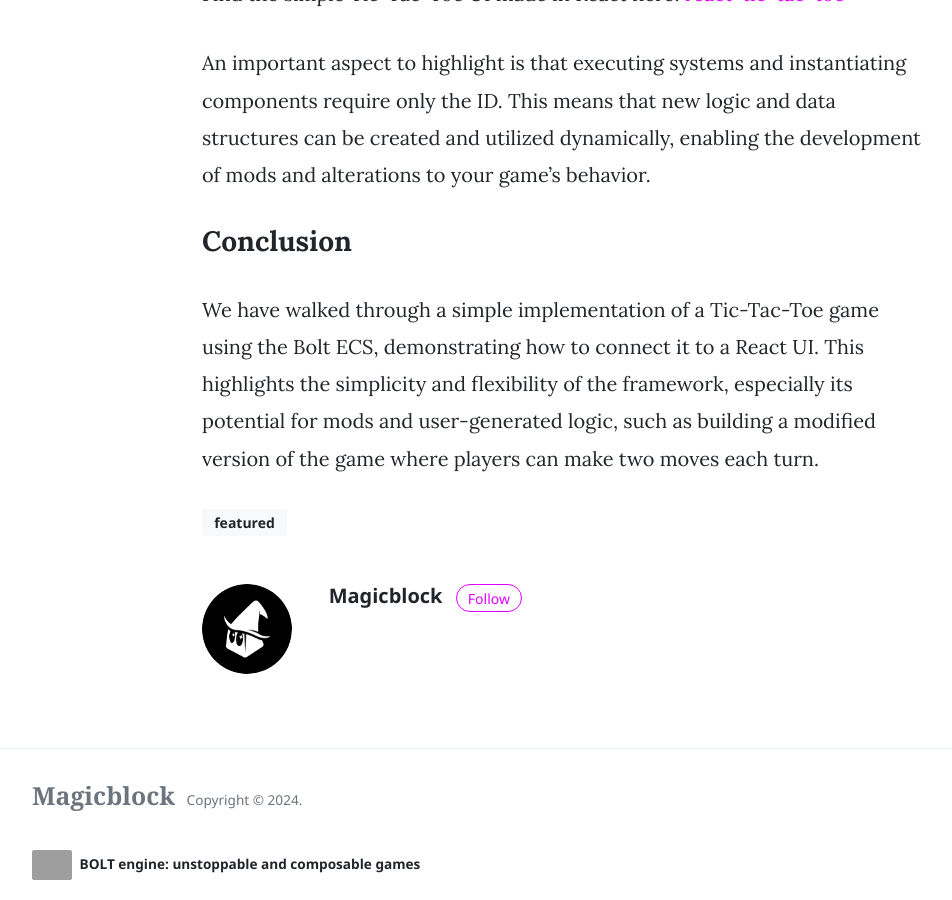
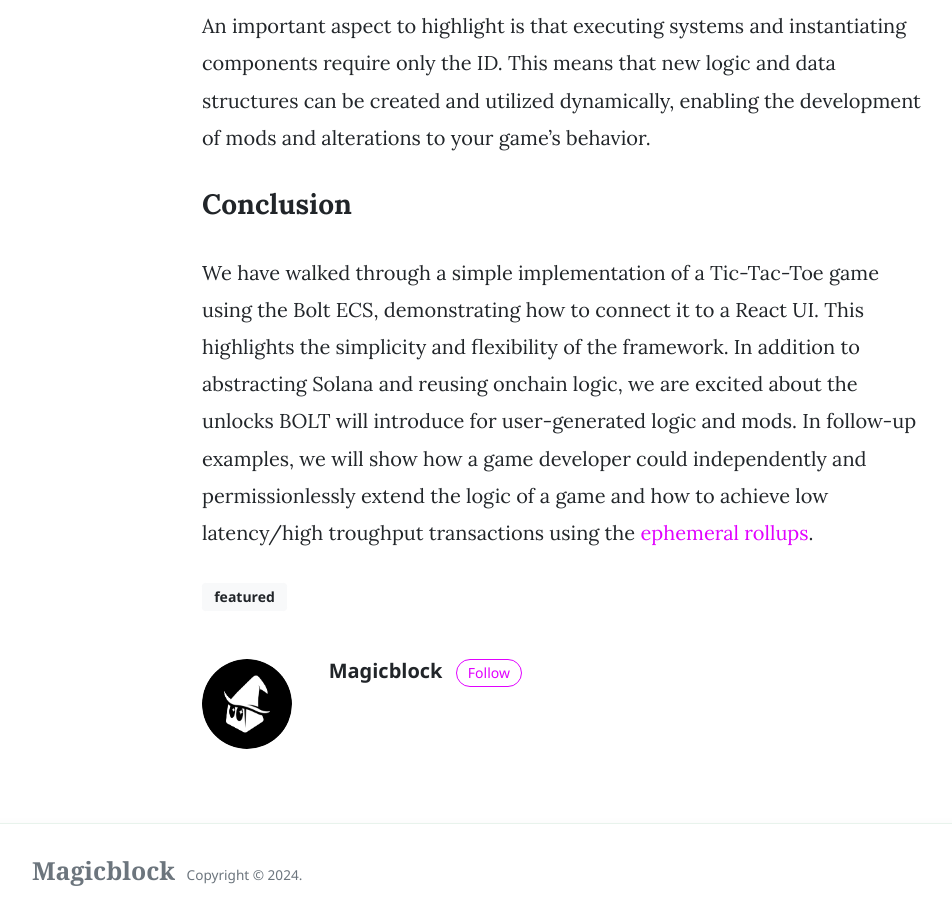
Before and after one commit to magicblock-labs/blog, a Jekyll site: the page built from _posts/2024-04-06-bolt-tic-tac-toe.md, in a window 1280 px wide and 900 px high, scrolled down 8332 px. Shown: the whole window, without its empty margins (73-1025 px from the left). Built offline with Jekyll 4.4.1, drawn with Linux system fonts in a browser that asks for light colours; nearby versions of some CDN libraries; some of the changed text lies outside the part shown; grey boxes are pictures that could not be loaded.

Commit message:
Doc/update tic tac toe (#3)
* :memo: Update tic-tac-toe

* Delete assets/.DS_Store

* :memo: Update conclusion

* :memo: Fix naming

````diff
--- a/_posts/2024-04-06-bolt-tic-tac-toe.md
+++ b/_posts/2024-04-06-bolt-tic-tac-toe.md
@@ -6,9 +6,9 @@
 tags: [featured]
 ---
 
-In this article, we showcase a simple game example developed using the Bolt Entity Component System (ECS), which facilitates reusability of components and enables users to modify and enhance the game's logic.
+In this article, we showcase a simple game example developed using the Bolt Entity Component System (ECS), which facilitates reusability of components and enables users to modify and extend the game's logic.
 
-Furthermore, the framework significantly simplifies Solana development by abstracting low-level concepts such as account space and [Program Derived Addresses (PDAs)](https://solanacookbook.com/core-concepts/pdas.html#facts). For a comparison with an Anchor-based program, refer to this [tutorial](https://book.anchor-lang.com/anchor_in_depth/milestone_project_tic-tac-toe.html).
+The framework significantly simplifies Solana development by abstracting low-level concepts such as account space and [Program Derived Addresses (PDAs)](https://solanacookbook.com/core-concepts/pdas.html#facts). For comparison with an Anchor-based program, refer to this [tutorial](https://book.anchor-lang.com/anchor_in_depth/milestone_project_tic-tac-toe.html).
 
 For a more detailed explanation of Bolt, see the announcement [blog post](/bolt-v0.1).
 
@@ -154,7 +154,7 @@
     ```bash
     bolt system play
     ```
-2. implement the logic:
+2. Implement the logic:
 
 ```rust
 use bolt_lang::*;
@@ -273,4 +273,4 @@
 
 ### Conclusion
 
-We have walked through a simple implementation of a Tic-Tac-Toe game using the Bolt ECS, demonstrating how to connect it to a React UI. This highlights the simplicity and flexibility of the framework, especially its potential for mods and user-generated logic, such as building a modified version of the game where players can make two moves each turn.
+We have walked through a simple implementation of a Tic-Tac-Toe game using the Bolt ECS, demonstrating how to connect it to a React UI. This highlights the simplicity and flexibility of the framework. In addition to abstracting Solana and reusing onchain logic, we are excited about the unlocks BOLT will introduce for user-generated logic and mods. In follow-up examples, we will show how a game developer could independently and permissionlessly extend the logic of a game and how to achieve low latency/high troughput transactions using the [ephemeral rollups](https://book.boltengine.gg/introduction/ephemeral-rollups.html).
````
Also changed, not shown: other parts of _posts/2024-04-06-bolt-tic-tac-toe.md (+1 -1 lines), 2 other files.
